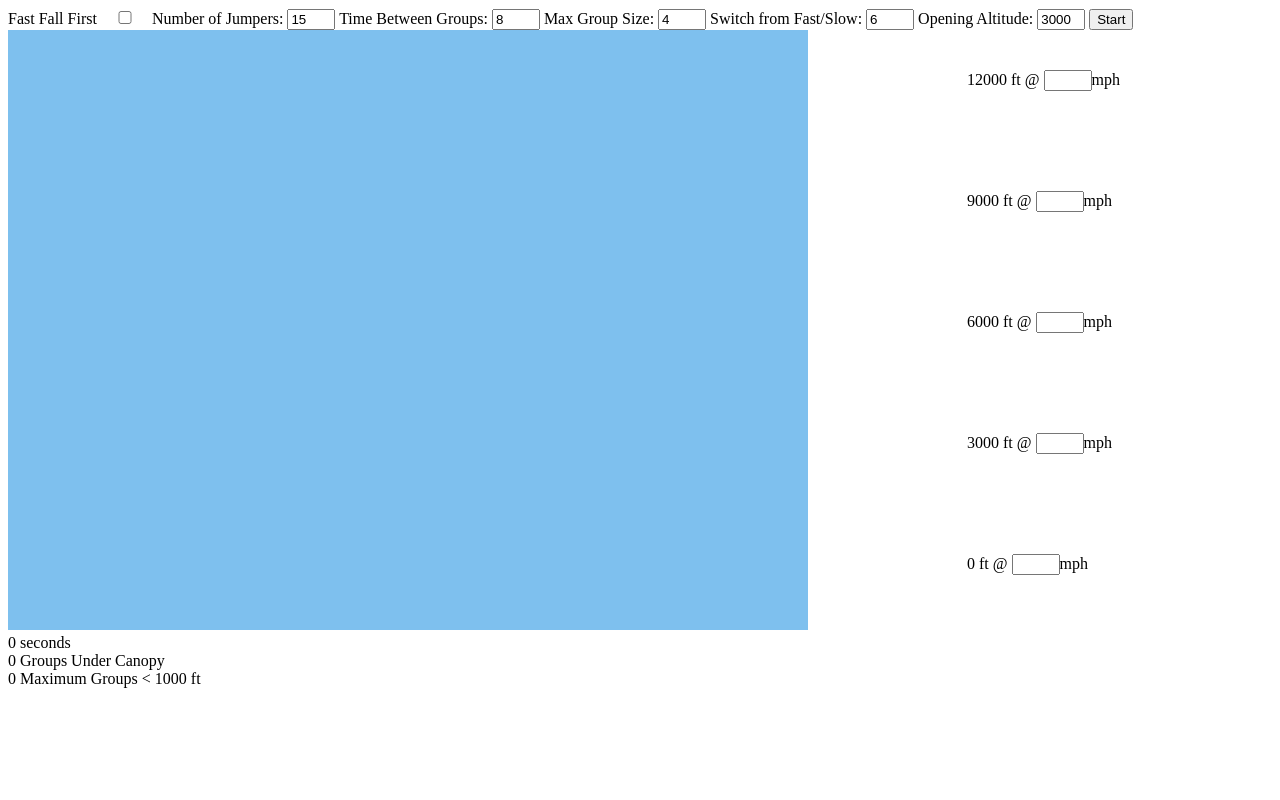
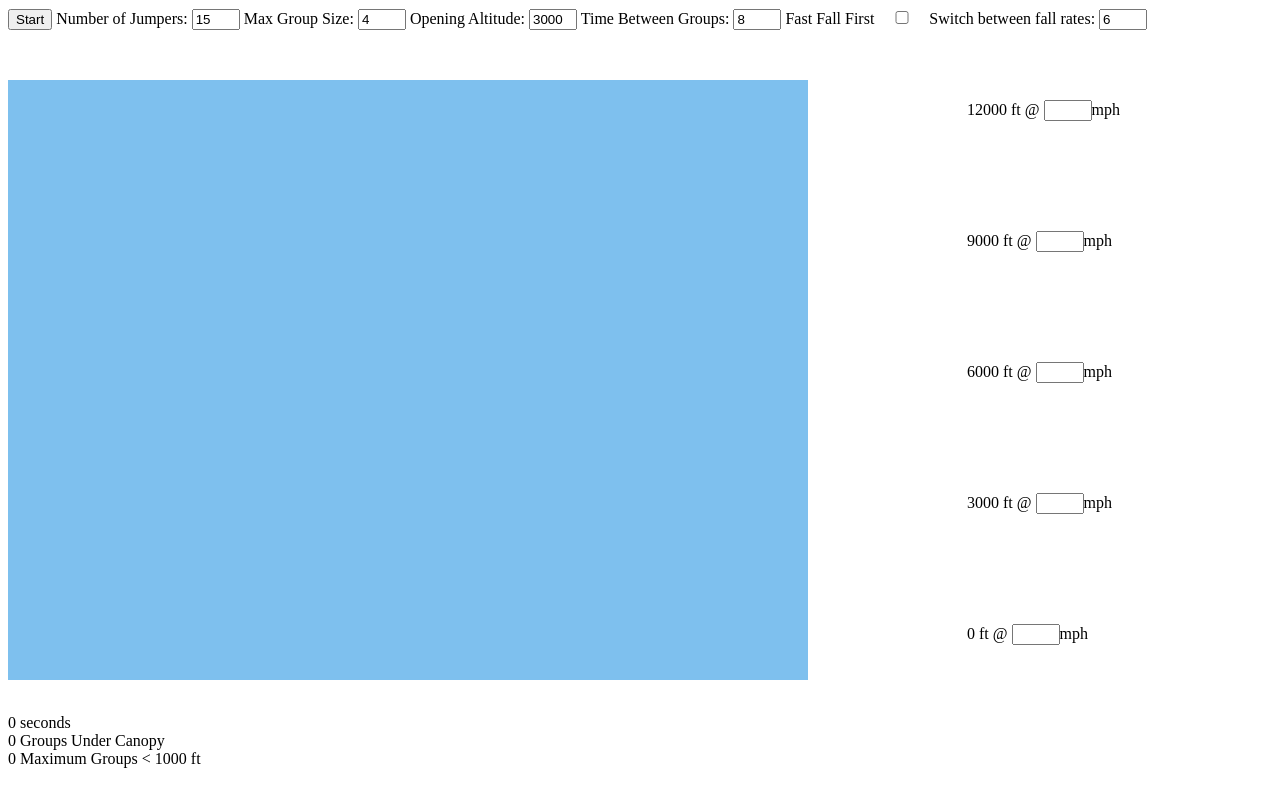
Before and after one commit to base698/freefall-drift, a plain HTML site: page index.html in a window 1280 px wide. Drawn offline with nearby package versions, Linux system fonts and the light colour scheme.

Commit message:
reorg button

```diff
--- a/index.html
+++ b/index.html
@@ -12,27 +12,46 @@
     .wind-table {
       position: absolute;
       right: 160px;
-      top: 70px;
+      top: 100px;
     }
     .wind-table span {
       display: block;
-      padding-bottom: 100px;
+      padding-bottom: 110px;
     }
 
     .wind-table span input {
       align: right;
     }
+    canvas {
+      margin: 30px 0;
+    }
+    .groups {
+      display: inline-block;
+    }
+
+    #groups-view {
+      width: 100%;
+      line-height: 15px;
+      margin: 20px 0 0 50px;
+    }
   </style>
 </head>
 
 <div ng-controller="SimulationCtrl">
+  <button ng-click="simulationStart()">Start</button>
+  <label>Number of Jumpers:</label> <input type="text" ng-model="simulationConfig.numJumpers"/>
+  <label>Max Group Size:</label> <input type="text" ng-model="simulationConfig.groupSize"/>
+  <label>Opening Altitude:</label> <input type="text" ng-model="simulationConfig.openingAltitude"/>
+  <label>Time Between Groups:</label> <input type="text" ng-model="simulationConfig.timeBetweenGroups"/>
   <label>Fast Fall First</label> <input type="checkbox" ng-model="simulationConfig.fastFallFirst"/>
-  <label>Number of Jumpers:</label> <input type="text" ng-model="simulationConfig.numJumpers"/>
-  <label>Time Between Groups:</label> <input type="text" ng-model="simulationConfig.timeBetweenGroups"/>
-  <label>Max Group Size:</label> <input type="text" ng-model="simulationConfig.groupSize"/>
-  <label>Switch from Fast/Slow:</label> <input type="text" ng-model="simulationConfig.groupSwitch"/>
-  <label>Opening Altitude:</label> <input type="text" ng-model="simulationConfig.openingAltitude"/>
-  <button ng-click="simulationStart()">Start</button>
+  <label>Switch between fall rates:</label> <input type="text" ng-model="simulationConfig.groupSwitch"/>
+  <br>
+  <div id="groups-view">
+    <div class="groups" ng-repeat="group in getInitConfig(simulationConfig)">
+      <span style="color: {{jumper.color}};" ng-repeat="jumper in group">{{jumper.terminal / ftPerSecond | number:0}}&nbsp;</span>
+      &nbsp;&nbsp;&nbsp;&nbsp;
+    </div>
+  </div>
   <canvas style="background: #7ec0ee;" id="screen" width="800" height="600"></canvas>
   <div>{{timeRunning || 0}} seconds</div>
   <div>{{groupsUnderCanopy || 0}} Groups Under Canopy</div>
```
